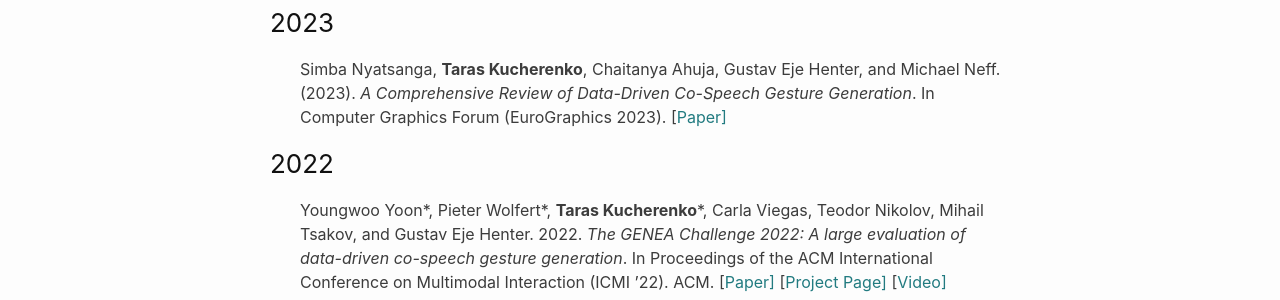
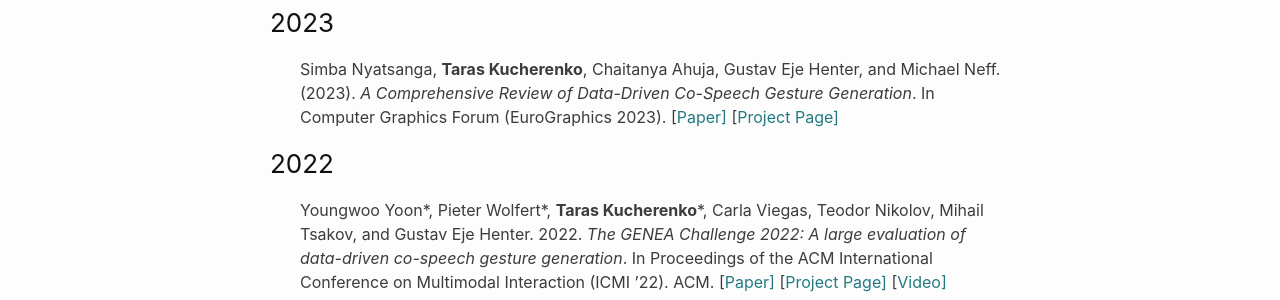
Before and after one commit to Svito-zar/Svito-zar.github.io, a Jekyll site: the page built from _pages/publications.md, in a window 1280 px wide. Shown: the part 273-573 px from the top of the page. Built offline with Jekyll 4.4.1, drawn with Linux system fonts in a browser that asks for light colours.

Commit message:
Update EUROGRAPHICS links

```diff
--- a/_pages/publications.md
+++ b/_pages/publications.md
@@ -10,7 +10,7 @@
 
 ### 2023
 
-* Simba Nyatsanga, **Taras Kucherenko**, Chaitanya  Ahuja, Gustav Eje Henter, and Michael Neff. (2023). *A Comprehensive Review of Data-Driven Co-Speech Gesture Generation*. In Computer Graphics Forum (EuroGraphics 2023). \[[Paper\]](https://arxiv.org/abs/2301.05339)
+* Simba Nyatsanga, **Taras Kucherenko**, Chaitanya  Ahuja, Gustav Eje Henter, and Michael Neff. (2023). *A Comprehensive Review of Data-Driven Co-Speech Gesture Generation*. In Computer Graphics Forum (EuroGraphics 2023). \[[Paper\]](https://onlinelibrary.wiley.com/share/author/DDQZBGFBSAXVJAWJXCWE?target=10.1111/cgf.14776) \[[Project Page\]](https://www.ea.com/seed/news/seed-eurographics2023-review-of-data-driven-co-speech-gesture-generation)
 
 ### 2022
 
```
